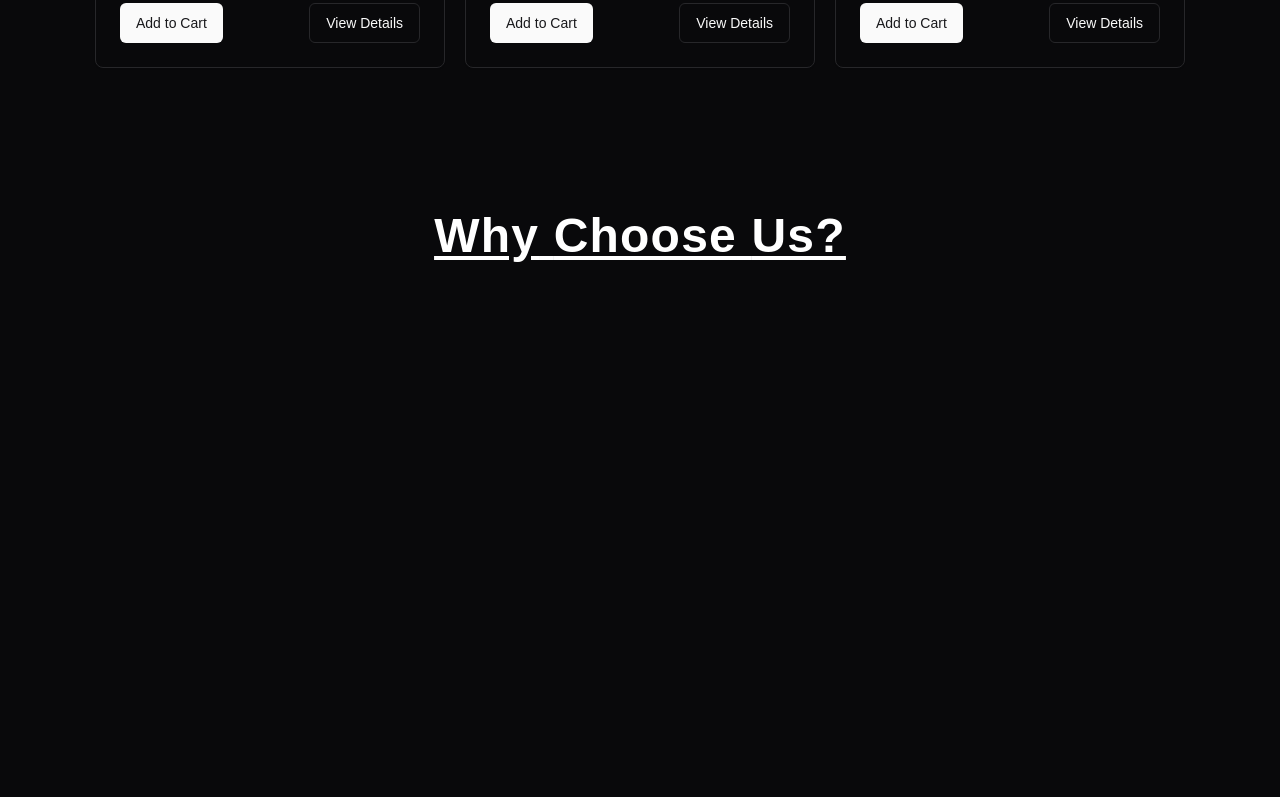
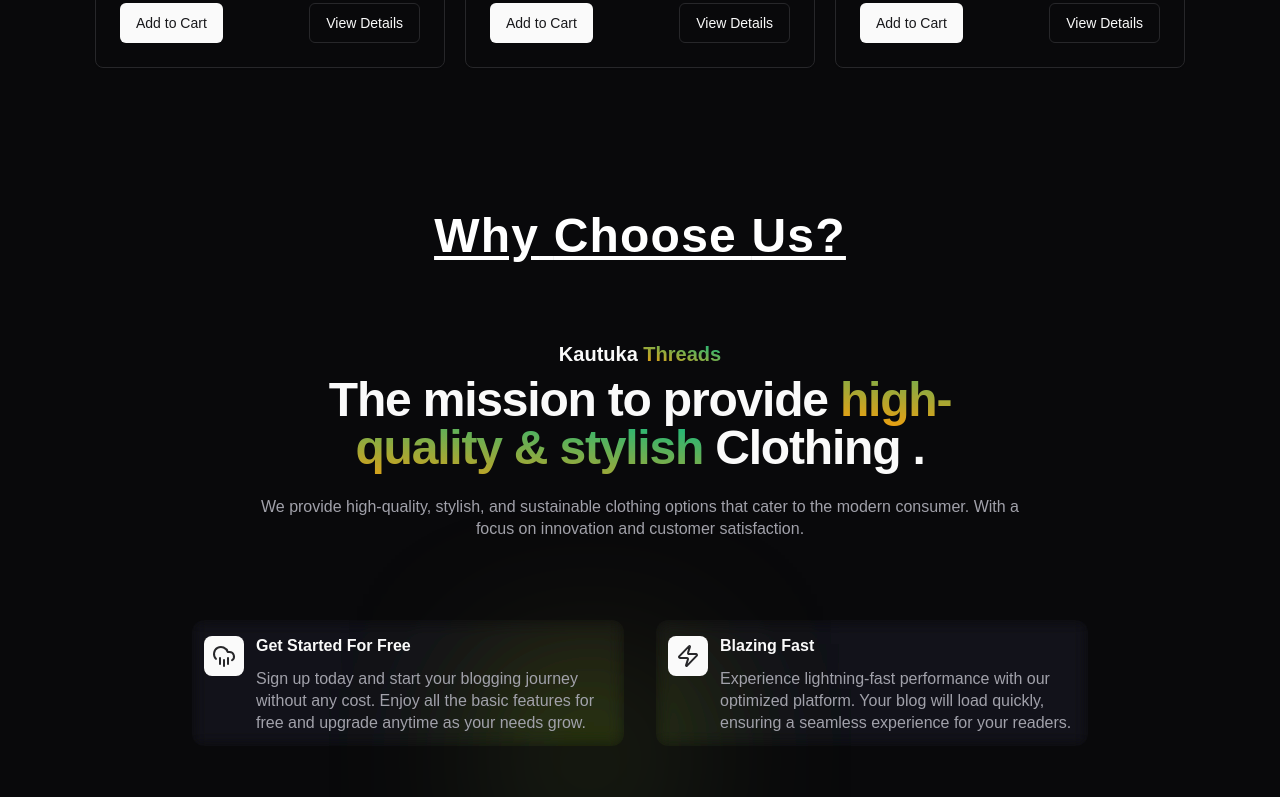
Before and after one commit to IshakShekh97/Kautuka, a Next.js app: page / in a window 1280 px wide. Shown: the part 2000-2797 px from the top of the page. Before the commit the page ends 2388 px from the top, so only its background shows below. Built offline with nearby package versions, Linux system fonts and the light colour scheme; a web font is replaced by a local one.

Commit message:
Added Features Section

```diff
--- a/app/(marketing)/_components/Features.tsx
+++ b/app/(marketing)/_components/Features.tsx
@@ -1,15 +1,59 @@
 import { TextGenerateEffect } from "@/components/ace/text-generate-effect";
+import { features } from "@/constants";
 
 const Features = () => {
   return (
-    <div className="w-full mb-32 mt-10 relative">
+    <div className="w-full mb-32 mt-10 relative px-3 sm:px-6 md:px-9">
       <div className="flex flex-col items-center justify-center">
         <TextGenerateEffect
           className="sm:text-5xl text-4xl text-center underline underline-offset-4"
           words="Why Choose Us?"
         />
 
+        <div className="max-w-3xl mx-auto text-center pt-14 sm:py-20">
+          <p className="font-semibold leading-7 text-primary text-xl">
+            Kautuka{" "}
+            <span className="bg-gradient-to-bl from-emerald-500 to-amber-500 bg-clip-text text-transparent">
+              Threads
+            </span>
+          </p>
+          <h1 className="text-center text-4xl mt-2 font-bold tracking-tight sm:text-5xl">
+            The mission to provide{" "}
+            <span className="bg-gradient-to-bl from-emerald-500 to-amber-500 bg-clip-text text-transparent">
+              high-quality & stylish
+            </span>{" "}
+            Clothing .
+          </h1>
+          <p className="mt-6 text-base leading-snug text-muted-foreground">
+            We provide high-quality, stylish, and sustainable clothing options
+            that cater to the modern consumer. With a focus on innovation and
+            customer satisfaction.
+          </p>
+        </div>
+
         {/* Cards */}
+        <div className="mx-auto max-w-2xl lg:max-w-4xl max-sm:mt-10  relative">
+          <div className="bg-gradient-to-b from-amber-500 to-emerald-600 size-20 absolute blur-[100px] left-[40%] top-[30%]" />
+          <div className="grid max-w-xl grid-cols-1 gap-x-8 gap-y-10 md:max-w-none md:grid-cols-2 md:gap-y-16">
+            {features.map((feature, index) => (
+              <div
+                className="relative pl-16 backdrop-blur backdrop-saturate-200 backdrop-brightness-200  p-3 rounded-xl"
+                key={index}
+              >
+                <div className="text-base font-semibold leading-7">
+                  <div className="bg-primary absolute left-3 top-4 flex size-10 items-center justify-center rounded-lg">
+                    <feature.icon className="size-6 text-secondary" />
+                  </div>
+                  {feature.name}
+                </div>
+
+                <p className="mt-2 text-muted-foreground leading-snug">
+                  {feature.description}
+                </p>
+              </div>
+            ))}
+          </div>
+        </div>
       </div>
     </div>
   );
--- a/app/(marketing)/_components/Hero.tsx
+++ b/app/(marketing)/_components/Hero.tsx
@@ -9,7 +9,7 @@
     <>
       <div className="flex flex-col md:flex-row justify-center h-screen w-full md:pt-44 pt-44  relative">
         {/* Left Side */}
-        <div className="size-full flex flex-col md:items-start items-center pt-20 gap-6 px-3 sm:px-6 md:px-9  ">
+        <div className="size-full flex flex-col md:items-start items-center  pt-20 gap-6 px-3 sm:px-6 md:px-9  ">
           <span className="flex items-center justify-center gap-2 underline underline-offset-4 font-semibold">
             Kautuka Thread Of <span className="text-emerald-500">Trust</span>
             <ArrowRight className="size-4 " />
--- a/app/(marketing)/_components/Products.tsx
+++ b/app/(marketing)/_components/Products.tsx
@@ -1,41 +1,9 @@
 import { TextGenerateEffect } from "@/components/ace/text-generate-effect";
 import ProductCard from "@/components/resuables/ProductCard";
+import { staticImages } from "@/constants";
 import React from "react";
 
 const Products = () => {
-  const images = [
-    {
-      imageUrl: "/images/shirt-1.webp",
-      alt: "Shirt 1",
-      idx: 0,
-    },
-    {
-      imageUrl: "/images/shirt-2.webp",
-      alt: "Shirt 2",
-      idx: 1,
-    },
-    {
-      imageUrl: "/images/shirt-3.webp",
-      alt: "Shirt 3",
-      idx: 2,
-    },
-    {
-      imageUrl: "/images/shirt-4.webp",
-      alt: "Shirt 4",
-      idx: 3,
-    },
-    {
-      imageUrl: "/images/shirt-5.webp",
-      alt: "Shirt 5",
-      idx: 4,
-    },
-    {
-      imageUrl: "/images/shirt-6.jpg",
-      alt: "Shirt 6",
-      idx: 5,
-    },
-  ];
-
   return (
     <div className="w-full mb-32 mt-10 relative">
       <div className="flex items-center justify-center flex-col ">
@@ -46,7 +14,7 @@
 
         {/* Product ccards */}
         <div className="pt-32 flex items-center justify-center flex-wrap gap-2 sm:gap-5">
-          {images.map((image) => (
+          {staticImages.map((image) => (
             <ProductCard
               key={image.idx}
               imageAlt={image.alt}
--- a/components/ImageCarousel.tsx
+++ b/components/ImageCarousel.tsx
@@ -7,41 +7,9 @@
   CarouselItem,
 } from "@/components/ui/carousel";
 import Image from "next/image";
+import { staticImages } from "@/constants";
 
 export function ImageCarousel() {
-  const images = [
-    {
-      imageUrl: "/images/shirt-1.webp",
-      alt: "Shirt 1",
-      idx: 0,
-    },
-    {
-      imageUrl: "/images/shirt-2.webp",
-      alt: "Shirt 2",
-      idx: 1,
-    },
-    {
-      imageUrl: "/images/shirt-3.webp",
-      alt: "Shirt 3",
-      idx: 2,
-    },
-    {
-      imageUrl: "/images/shirt-4.webp",
-      alt: "Shirt 4",
-      idx: 3,
-    },
-    {
-      imageUrl: "/images/shirt-5.webp",
-      alt: "Shirt 5",
-      idx: 4,
-    },
-    {
-      imageUrl: "/images/shirt-6.jpg",
-      alt: "Shirt 6",
-      idx: 5,
-    },
-  ];
-
   return (
     <Carousel
       opts={{
@@ -52,7 +20,7 @@
       className="w-full max-w-72 sm:max-w-xs lg:max-w-sm  max-md:pb-36 "
     >
       <CarouselContent>
-        {images.map((image) => (
+        {staticImages.map((image) => (
           <CarouselItem key={image.idx}>
             <div className="p-3">
               <Card>
--- /dev/null
+++ b/constants/index.ts
@@ -0,0 +1,61 @@
+import { CloudRain, Fingerprint, PersonStanding, Zap } from "lucide-react";
+
+export const features = [
+  {
+    name: "Get Started For Free",
+    description:
+      "Sign up today and start your blogging journey without any cost. Enjoy all the basic features for free and upgrade anytime as your needs grow.",
+    icon: CloudRain,
+  },
+  {
+    name: "Blazing Fast",
+    description:
+      "    Experience lightning-fast performance with our optimized platform. Your blog will load quickly, ensuring a seamless experience for your readers.",
+    icon: Zap,
+  },
+  {
+    name: "Super Secured",
+    description:
+      "Your blog's security is our top priority. We use state-of-the-art security measures to protect your data and ensure your content is safe from unauthorized access.",
+    icon: Fingerprint,
+  },
+  {
+    name: "Easy To Use",
+    description:
+      "Designed with simplicity in mind, our platform is intuitive and user-friendly. Whether you're a beginner or a seasoned blogger, you'll find it easy to navigate and use.",
+    icon: PersonStanding,
+  },
+];
+
+export const staticImages = [
+  {
+    imageUrl: "/images/shirt-1.webp",
+    alt: "Shirt 1",
+    idx: 0,
+  },
+  {
+    imageUrl: "/images/shirt-2.webp",
+    alt: "Shirt 2",
+    idx: 1,
+  },
+  {
+    imageUrl: "/images/shirt-3.webp",
+    alt: "Shirt 3",
+    idx: 2,
+  },
+  {
+    imageUrl: "/images/shirt-4.webp",
+    alt: "Shirt 4",
+    idx: 3,
+  },
+  {
+    imageUrl: "/images/shirt-5.webp",
+    alt: "Shirt 5",
+    idx: 4,
+  },
+  {
+    imageUrl: "/images/shirt-6.jpg",
+    alt: "Shirt 6",
+    idx: 5,
+  },
+];
```
